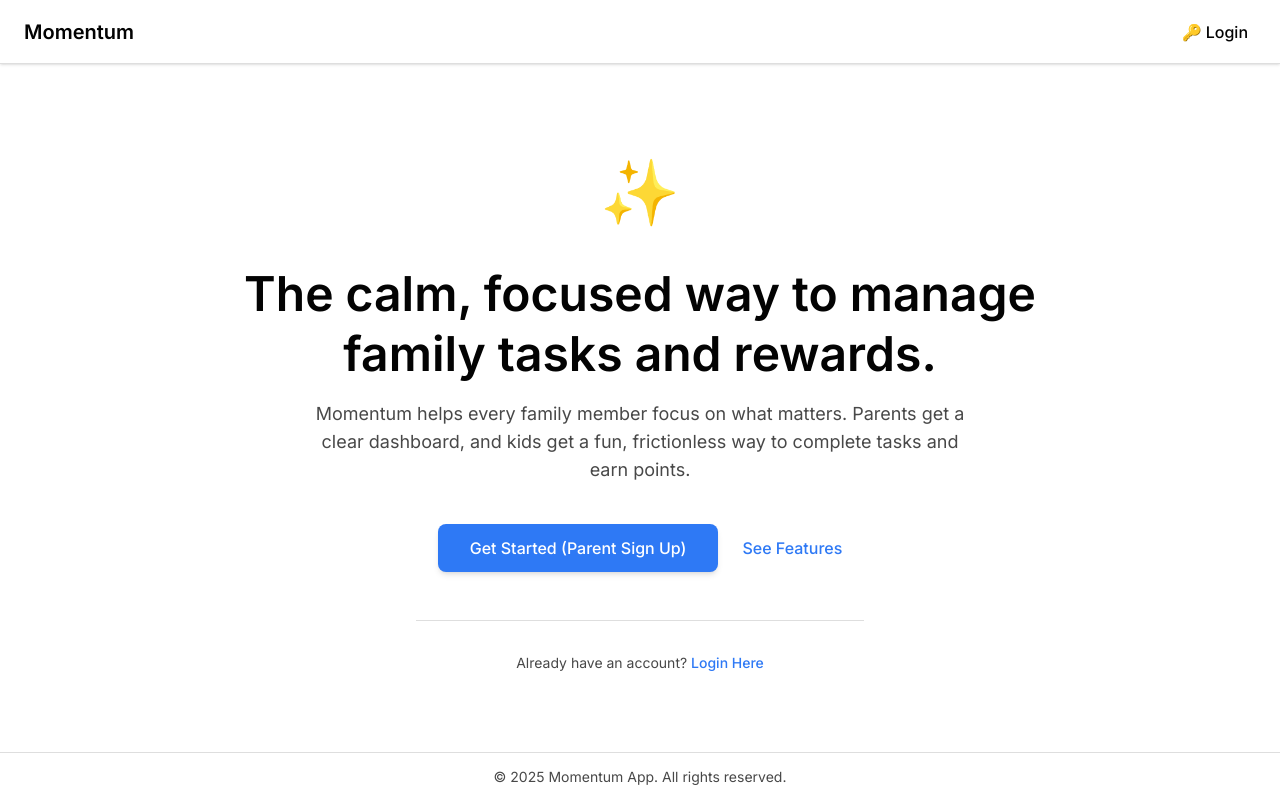
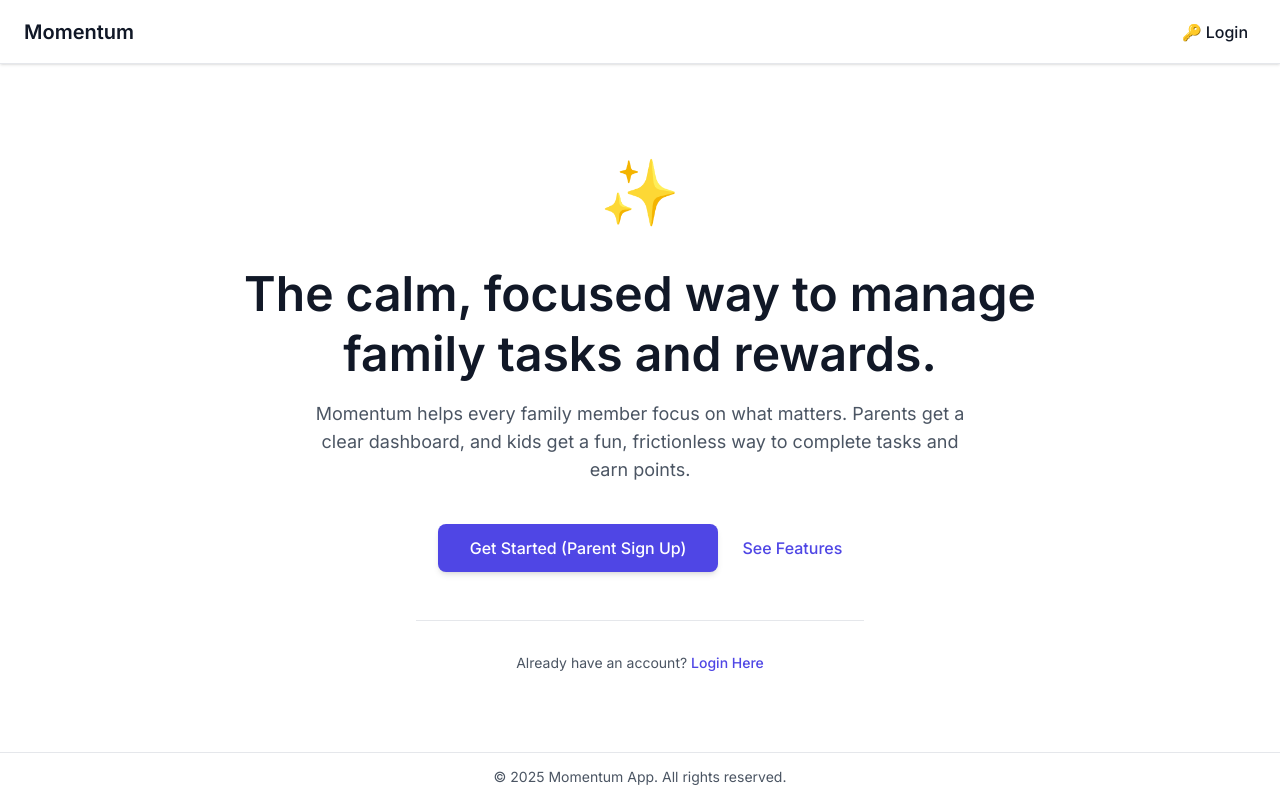
Before and after one commit to silkpanda/Momentum, a Next.js app: page / in a window 1280 px wide. Built offline with nearby package versions, Linux system fonts and the light colour scheme.

Commit message:
push color add

```diff
--- a/app/global.css
+++ b/app/global.css
@@ -11,17 +11,18 @@ body {
   font-family: 'Inter', sans-serif;
 }
 
-/* --- 4. Define Custom Theme (from Step 3 Guide & page.tsx) --- */
+/* --- 4. Define Custom Theme (based on Style Guide, Section 3.2: "Calm Light") --- */
 @theme {
-  /* These are sensible placeholders based on the names.
-    We can replace them with the real Style Guide hex codes.
-  */
-  --color-text-primary: oklch(0.1 0 0);       /* Dark Gray/Black */
-  --color-text-secondary: oklch(0.4 0 0);    /* Medium Gray */
-  --color-action-primary: oklch(0.6 0.2 260); /* A nice Blue */
-  --color-action-hover: oklch(0.5 0.2 260);   /* A darker Blue */
-  --color-signal-success: oklch(0.7 0.2 145); /* Green */
+  /* Text and Action Colors (Red-600 is the fix) */
+  --color-text-primary: #111827;       /* text-gray-900 [cite: 365] */
+  --color-text-secondary: #4B5563;    /* text-gray-600 [cite: 366] */
+  --color-action-primary: #4F46E5;    /* bg-indigo-600 [cite: 368] */
+  --color-action-hover: #4338CA;      /* bg-indigo-700 [cite: 369] (Approximation for hover state) */
+  --color-signal-success: #16A34A;    /* text-green-600 [cite: 370] */
+  --color-signal-alert: #DC2626;      /* text-red-600 [cite: 371] (The missing color: Red-600) */
 
-  --color-bg-surface: oklch(1 0 0);           /* White */
-  --color-border-subtle: oklch(0.9 0 0);      /* Light Gray */
+  /* Background and Border Colors */
+  --color-bg-canvas: #F9FAFB;         /* bg-gray-50 [cite: 363] */
+  --color-bg-surface: #FFFFFF;        /* bg-white [cite: 364] */
+  --color-border-subtle: #E5E7EB;     /* border-gray-200 [cite: 367] */
 }
```
